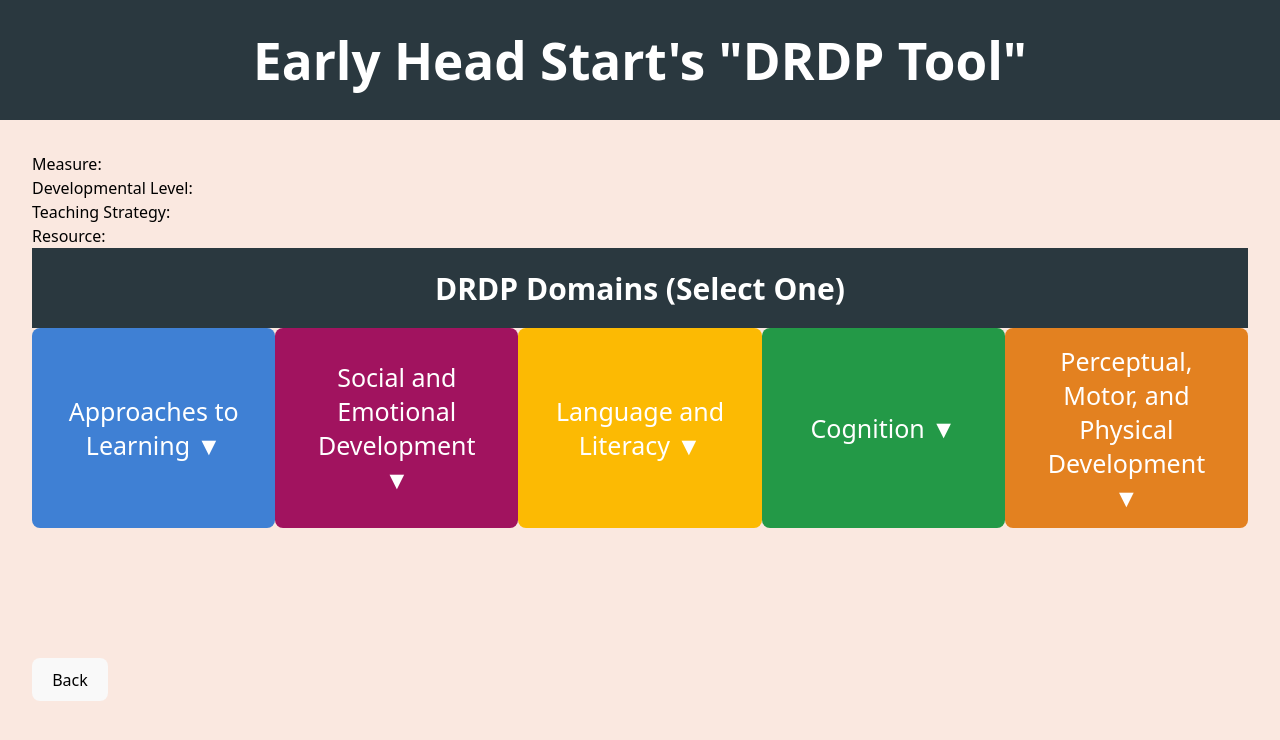
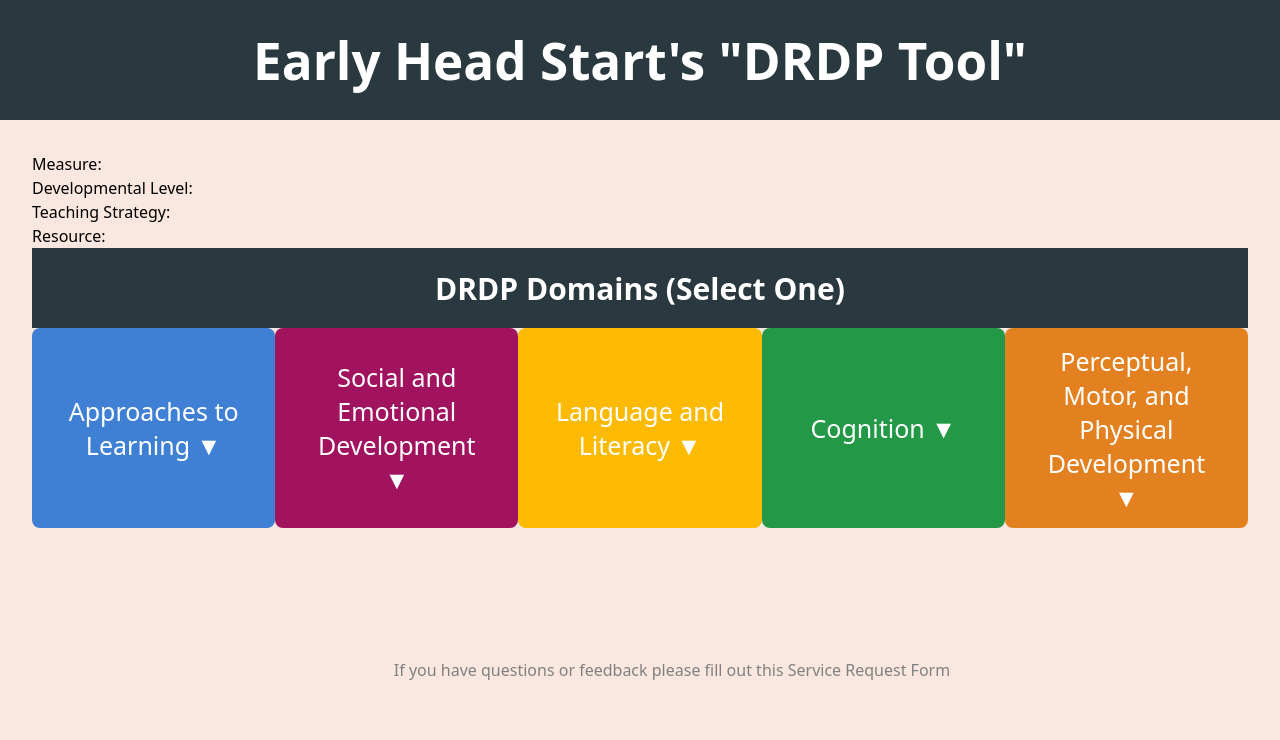
Before and after one commit to kylelin23/EHS_webpage, a React (Vite) app: page /dataPage in a window 1280 px wide. Shown: the top 740 px of the page. Built offline with nearby package versions, Linux system fonts and the light colour scheme.

Commit message:
Style Teaching Practices

```diff
--- a/src/dataPage.css
+++ b/src/dataPage.css
@@ -43,15 +43,15 @@
 
 .dataLink {
   color: blue;
+  font-weight: bold;
 
 }
 
-.backButtonContainer {
-  display: 'flex';
-  justify-content: 'center';
-  background-color: 'red';
+.feedbackContainer {
+  margin-top: 50px;
   width: 100vw;
-  margin-top: 50px;
+  display: flex;
+  justify-content: center;
 }
 
 .dropdownContainer2 {
@@ -136,6 +136,18 @@
   font-weight: bold;
 }
 
+.bar2 {
+  background-color: #2a383f;
+  height: 80px;
+  width: 90vw;
+  color: white;
+  display: flex;
+  justify-content: center;
+  align-items: center;
+  font-size: 30px;
+  font-weight: bold;
+}
+
 .developmentalLevelOuterContainer {
   background-color: #97d4e8;
   width: 1460px;
@@ -160,3 +172,21 @@
 .testingText {
   color: black
 }
+
+.data {
+  display: flex;
+  flex-direction: column;
+  gap: 10px;
+  align-items: center;
+  margin-top: 30px;
+
+}
+
+.teachingStrategy {
+  width: 90vw;
+  border-width: 3px;
+  border-color: black;
+  border-style: solid;
+  background-color: #aadcf0;
+  padding: 10px;
+}
--- a/src/dataPage.jsx
+++ b/src/dataPage.jsx
@@ -404,10 +404,17 @@
 
       </div>
 
+
       {teachingStratOpen &&
+
         <div className = "data">
+          <div style = {{display: "flex", justifyContent: 'center'}}>
+            <div className = "bar2">
+              Planned Learning Activities
+            </div>
+          </div>
           {filteredData.map((teachingPractice, index) => (
-            <div key = {index}>
+            <div className = "teachingStrategy" key = {index}>
               <a href={teachingPractice["URL"]} className = "dataLink">
                 <u>{teachingPractice["** FS Domain (should be Cognitive, Language, Physical or Social Emotional)"]} ({teachingPractice["Activity Title"]}): {teachingPractice["Age Range (months) should be the numbers only, e.g., 6-12)"]} months</u>
               </a>
@@ -419,8 +426,11 @@
         </div>
 
       }
-        <div className = "backButtonContainer">
-          <button onClick = {navigateBack}>Back</button>
+
+
+
+        <div className = "feedbackContainer">
+          <div style = {{color: 'gray'}}>If you have questions or feedback please fill out this Service Request Form</div>
         </div>
     </div>
     </div>
```
